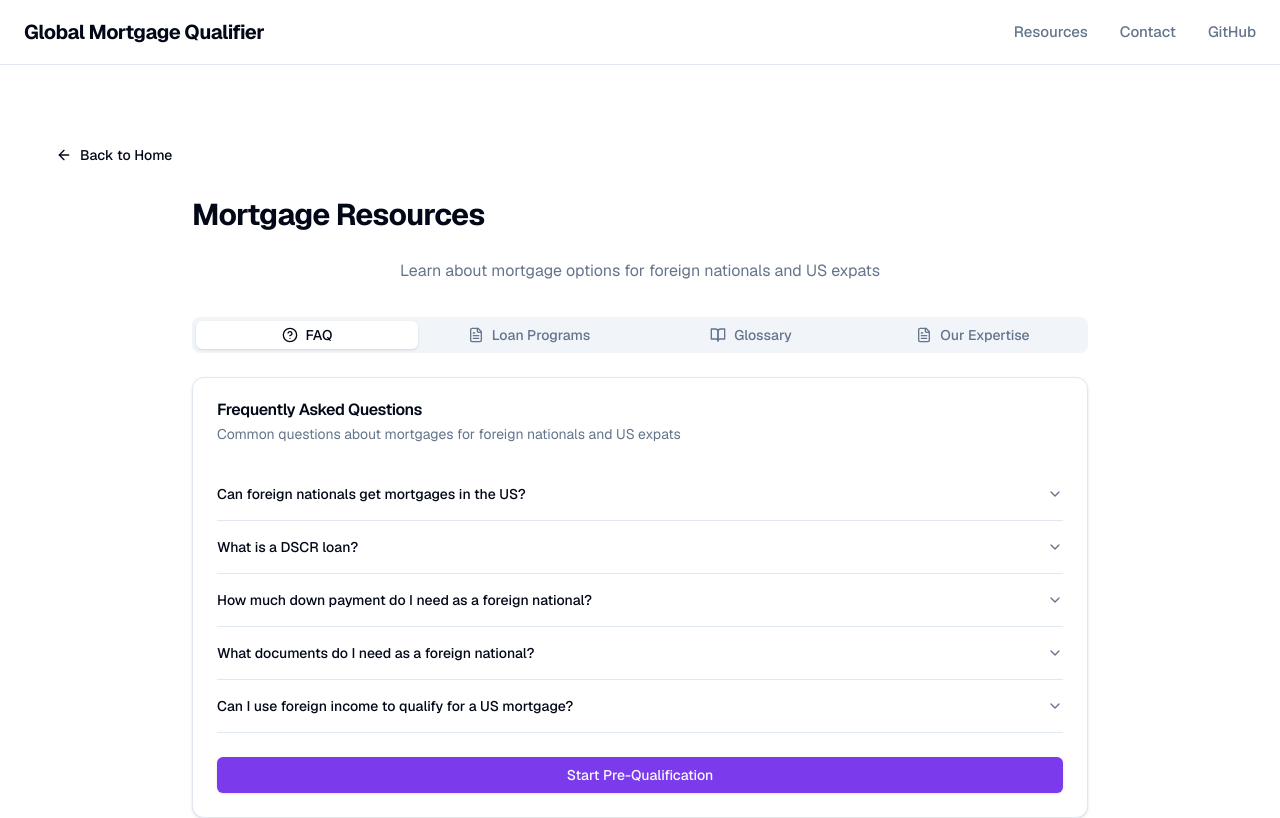
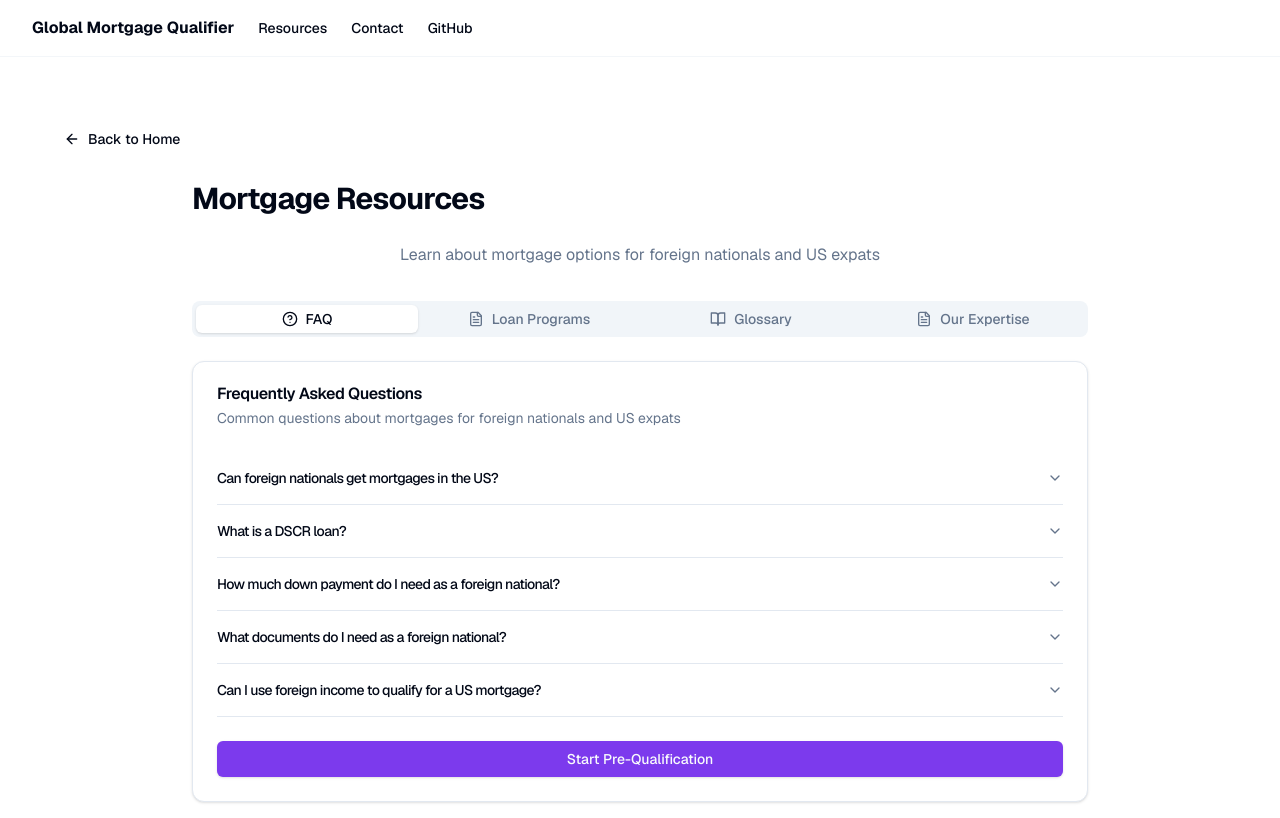
Before and after one commit to andrewchewth/global-mortgage-qualifier, a Next.js app: page /resources in a window 1280 px wide. Shown: the top 818 px of the page. Built offline with nearby package versions, Linux system fonts and the light colour scheme.

Commit message:
Fix styling by removing CSS modules and using Tailwind only

```diff
--- a/app/globals.css
+++ b/app/globals.css
@@ -78,6 +78,14 @@
     @apply scroll-m-20 text-3xl font-semibold tracking-tight first:mt-0;
   }
 
+  h3 {
+    @apply scroll-m-20 text-2xl font-semibold tracking-tight;
+  }
+
+  h4 {
+    @apply scroll-m-20 text-xl font-semibold tracking-tight;
+  }
+
   p {
     @apply leading-7 [&:not(:first-child)]:mt-6;
   }
@@ -88,23 +96,20 @@
 }
 
 @layer components {
-  .button {
-    @apply inline-flex items-center justify-center rounded-md text-sm font-medium
-           transition-colors focus-visible:outline-none focus-visible:ring-2
-           focus-visible:ring-ring focus-visible:ring-offset-2 disabled:opacity-50
-           disabled:pointer-events-none ring-offset-background;
+  .btn {
+    @apply inline-flex h-10 items-center justify-center rounded-md bg-primary px-4 py-2 text-sm font-medium text-primary-foreground ring-offset-background transition-colors hover:bg-primary/90 focus-visible:outline-none focus-visible:ring-2 focus-visible:ring-ring focus-visible:ring-offset-2 disabled:pointer-events-none disabled:opacity-50;
   }
 
-  .button-primary {
-    @apply bg-primary text-primary-foreground hover:bg-primary/90;
-  }
-
-  .button-secondary {
+  .btn-secondary {
     @apply bg-secondary text-secondary-foreground hover:bg-secondary/80;
   }
 
-  .button-outline {
-    @apply border border-input hover:bg-accent hover:text-accent-foreground;
+  .btn-ghost {
+    @apply hover:bg-accent hover:text-accent-foreground;
+  }
+
+  .btn-link {
+    @apply text-primary underline-offset-4 hover:underline;
   }
 }
 
--- a/app/layout.tsx
+++ b/app/layout.tsx
@@ -1,15 +1,19 @@
-import type { Metadata } from 'next'
+import type { Metadata, Viewport } from 'next'
 import { GeistSans } from 'geist/font/sans'
 import { GeistMono } from 'geist/font/mono'
 import './globals.css'
-import styles from './styles/components.module.css'
 import { Toaster } from 'sonner'
 import Link from 'next/link'
+
+export const viewport: Viewport = {
+  width: 'device-width',
+  initialScale: 1,
+  maximumScale: 1,
+}
 
 export const metadata: Metadata = {
   title: 'Global Mortgage Qualifier',
   description: 'Pre-qualify for a US mortgage as a foreign national or US expat',
-  viewport: 'width=device-width, initial-scale=1',
 }
 
 export default function RootLayout({
@@ -23,49 +27,42 @@ export default function RootLayout({
       className={`${GeistSans.variable} ${GeistMono.variable}`}
       suppressHydrationWarning
     >
-      <head>
-        <link
-          rel="preconnect"
-          href="https://fonts.gstatic.com"
-          crossOrigin="anonymous"
-        />
-      </head>
       <body className="min-h-screen bg-background font-sans antialiased">
         <div className="relative flex min-h-screen flex-col">
-          <header className={styles.header}>
-            <nav className={styles.container}>
-              <div className={styles.nav}>
-                <Link href="/" className={styles.logo}>
-                  Global Mortgage Qualifier
+          <header className="sticky top-0 z-50 w-full border-b border-border/40 bg-background/95 backdrop-blur supports-[backdrop-filter]:bg-background/60">
+            <div className="container flex h-14 max-w-screen-2xl items-center">
+              <div className="mr-4 flex">
+                <Link href="/" className="mr-6 flex items-center space-x-2">
+                  <span className="font-bold">Global Mortgage Qualifier</span>
                 </Link>
-                <div className={styles.navLinks}>
-                  <Link href="/resources" className={styles.link}>
+                <nav className="flex items-center space-x-6 text-sm font-medium">
+                  <Link href="/resources" className="transition-colors hover:text-foreground/80">
                     Resources
                   </Link>
-                  <Link href="/contact" className={styles.link}>
+                  <Link href="/contact" className="transition-colors hover:text-foreground/80">
                     Contact
                   </Link>
                   <a
                     href="https://github.com/andrewchewth/global-mortgage-qualifier"
                     target="_blank"
                     rel="noopener noreferrer"
-                    className={styles.link}
+                    className="transition-colors hover:text-foreground/80"
                   >
                     GitHub
                   </a>
-                </div>
+                </nav>
               </div>
-            </nav>
+            </div>
           </header>
 
-          <main className={styles.main}>
-            <div className={styles.container}>
+          <main className="flex-1">
+            <div className="container max-w-screen-2xl py-6 md:py-10">
               {children}
             </div>
           </main>
 
-          <footer className="border-t bg-background">
-            <div className={`${styles.container} py-6 md:py-0`}>
+          <footer className="border-t py-6 md:py-0">
+            <div className="container max-w-screen-2xl">
               <div className="flex flex-col items-center justify-between gap-4 md:h-24 md:flex-row">
                 <p className="text-center text-sm leading-loose text-muted-foreground md:text-left">
                   © 2024 Global Mortgage Qualifier. All rights reserved.
--- a/app/styles/components.module.css
+++ /dev/null
@@ -1,162 +0,0 @@
-.container {
-  width: 100%;
-  max-width: 1400px;
-  margin: 0 auto;
-  padding: 0 1.5rem;
-}
-
-.header {
-  position: sticky;
-  top: 0;
-  z-index: 50;
-  width: 100%;
-  border-bottom: 1px solid hsl(var(--border));
-  background-color: hsl(var(--background));
-  backdrop-filter: blur(12px);
-}
-
-.nav {
-  display: flex;
-  align-items: center;
-  justify-content: space-between;
-  height: 4rem;
-  width: 100%;
-}
-
-.logo {
-  font-size: 1.25rem;
-  font-weight: 700;
-  letter-spacing: -0.025em;
-  color: hsl(var(--foreground));
-  text-decoration: none;
-  transition: color 0.2s ease;
-}
-
-.logo:hover {
-  color: hsl(var(--primary));
-}
-
-.navLinks {
-  display: flex;
-  align-items: center;
-  gap: 2rem;
-}
-
-.link {
-  font-size: 0.9375rem;
-  font-weight: 500;
-  color: hsl(var(--muted-foreground));
-  text-decoration: none;
-  transition: color 0.2s ease;
-}
-
-.link:hover {
-  color: hsl(var(--foreground));
-}
-
-.main {
-  flex: 1;
-  width: 100%;
-  padding: 3rem 0;
-}
-
-.section {
-  width: 100%;
-  padding: 4rem 0;
-}
-
-@media (min-width: 768px) {
-  .section {
-    padding: 6rem 0;
-  }
-}
-
-.heading {
-  font-size: 2.25rem;
-  font-weight: 800;
-  line-height: 1.2;
-  letter-spacing: -0.025em;
-  background: linear-gradient(
-    135deg,
-    hsl(var(--primary)) 0%,
-    hsl(var(--secondary)) 50%,
-    hsl(var(--accent)) 100%
-  );
-  -webkit-background-clip: text;
-  background-clip: text;
-  color: transparent;
-}
-
-@media (min-width: 640px) {
-  .heading {
-    font-size: 3rem;
-  }
-}
-
-.text {
-  margin-top: 1.5rem;
-  font-size: 1.125rem;
-  line-height: 1.75;
-  color: hsl(var(--muted-foreground));
-}
-
-.button {
-  display: inline-flex;
-  align-items: center;
-  justify-content: center;
-  height: 2.5rem;
-  padding: 0 1rem;
-  font-size: 0.875rem;
-  font-weight: 500;
-  border-radius: var(--radius);
-  transition: all 0.2s;
-  cursor: pointer;
-}
-
-.buttonPrimary {
-  composes: button;
-  background-color: hsl(var(--primary));
-  color: hsl(var(--primary-foreground));
-}
-
-.buttonPrimary:hover {
-  opacity: 0.9;
-}
-
-.buttonOutline {
-  composes: button;
-  border: 1px solid hsl(var(--border));
-  background-color: transparent;
-  color: hsl(var(--foreground));
-}
-
-.buttonOutline:hover {
-  background-color: hsl(var(--accent));
-  color: hsl(var(--accent-foreground));
-}
-
-.buttonGroup {
-  display: flex;
-  flex-direction: column;
-  gap: 1rem;
-  margin-top: 2rem;
-}
-
-@media (min-width: 400px) {
-  .buttonGroup {
-    flex-direction: row;
-  }
-}
-
-.card {
-  border: 1px solid hsl(var(--border));
-  border-radius: var(--radius);
-  background-color: hsl(var(--card));
-  padding: 1.5rem;
-  transition: all 0.2s ease;
-}
-
-.card:hover {
-  transform: translateY(-2px);
-  box-shadow: 0 10px 20px -10px hsl(var(--muted) / 0.3);
-}
--- a/tailwind.config.ts
+++ b/tailwind.config.ts
@@ -6,6 +6,7 @@ const config = {
     "./app/**/*.{js,ts,jsx,tsx,mdx}",
     "./components/**/*.{js,ts,jsx,tsx,mdx}",
   ],
+  prefix: "",
   theme: {
   	container: {
   		center: true,
```
